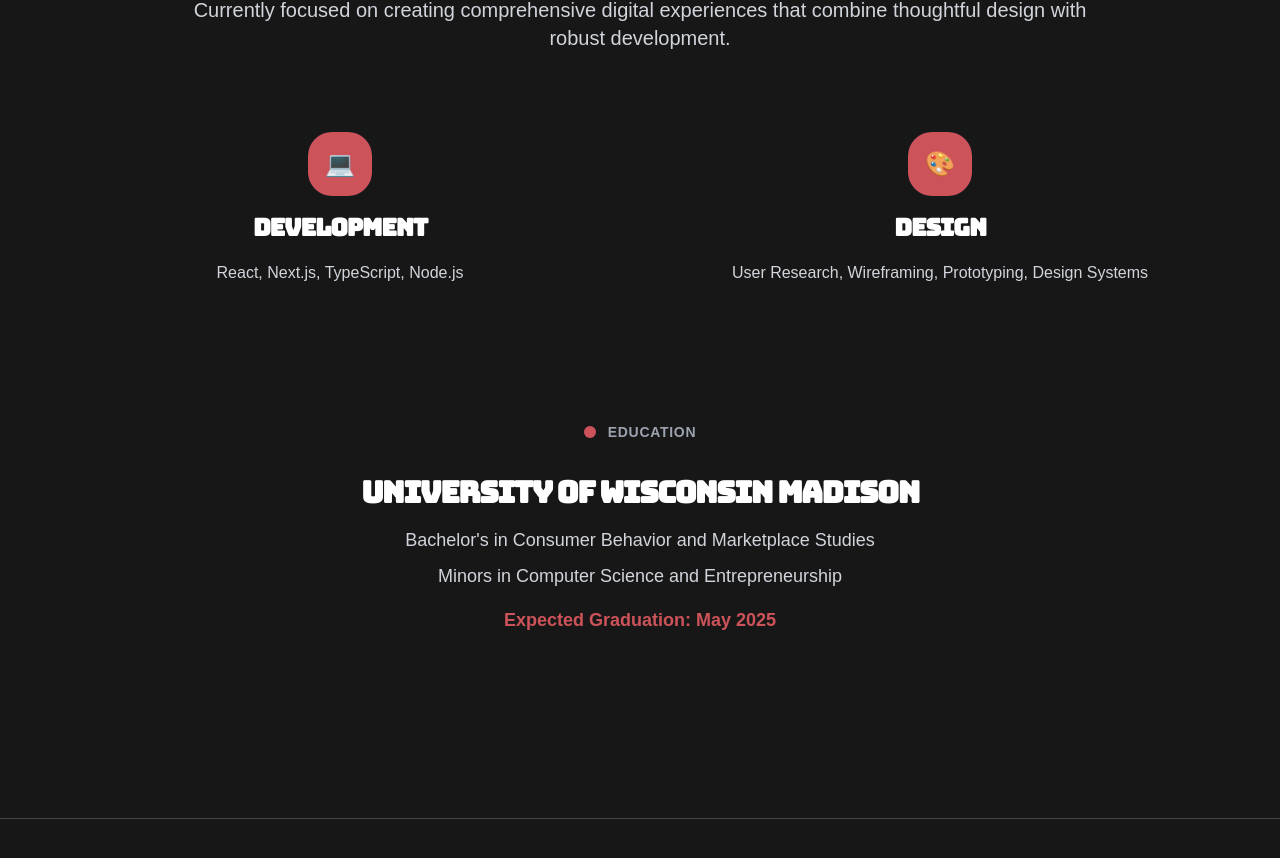
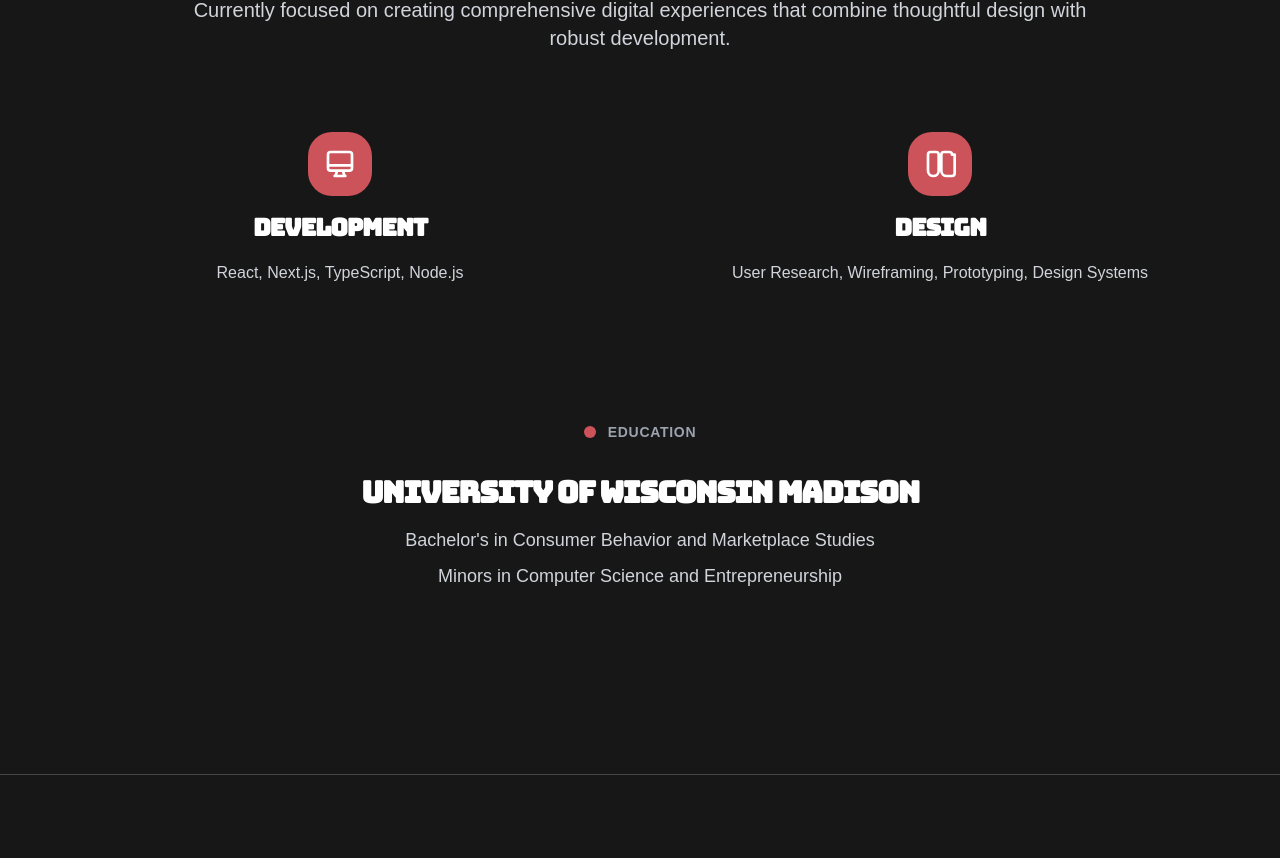
Before and after one commit to jecochran-0/JakeCPortfolio, a Next.js app: page /about in a window 1280 px wide. Shown: the part 3380-4238 px from the top of the page. Built offline with nearby package versions, Linux system fonts and the light colour scheme.

Commit message:
Update experience section icons to white outline SVGs and remove expected graduation text since already graduated

```diff
--- a/app/about/page.tsx
+++ b/app/about/page.tsx
@@ -531,7 +531,9 @@ export default function AboutPage() {
                   >
                     <div className="mb-6">
                       <div className="w-16 h-16 mx-auto rounded-2xl flex items-center justify-center mb-4 text-2xl" style={{ backgroundColor: "#CD535A" }}>
-                        💻
+                        <svg className="w-8 h-8 text-white" fill="none" stroke="currentColor" viewBox="0 0 24 24">
+                          <path strokeLinecap="round" strokeLinejoin="round" strokeWidth={2} d="M9.75 17L9 20l-1 1h8l-1-1-.75-3M3 13h18M5 17h14a2 2 0 002-2V5a2 2 0 00-2-2H5a2 2 0 00-2 2v10a2 2 0 002 2z" />
+                        </svg>
                       </div>
                       <h4 className="text-xl sm:text-2xl font-black text-white mb-4" style={{ fontFamily: "Bungee, Arial Black, sans-serif" }}>
                         DEVELOPMENT
@@ -551,7 +553,9 @@ export default function AboutPage() {
                   >
                     <div className="mb-6">
                       <div className="w-16 h-16 mx-auto rounded-2xl flex items-center justify-center mb-4 text-2xl" style={{ backgroundColor: "#CD535A" }}>
-                        🎨
+                        <svg className="w-8 h-8 text-white" fill="none" stroke="currentColor" viewBox="0 0 24 24">
+                          <path strokeLinecap="round" strokeLinejoin="round" strokeWidth={2} d="M7 21a4 4 0 01-4-4V5a2 2 0 012-2h4a2 2 0 012 2v12a4 4 0 01-4 4zM21 5a2 2 0 00-2-2h-4a2 2 0 00-2 2v12a4 4 0 004 4h4a2 2 0 002-2V5z" />
+                        </svg>
                       </div>
                       <h4 className="text-xl sm:text-2xl font-black text-white mb-4" style={{ fontFamily: "Bungee, Arial Black, sans-serif" }}>
                         DESIGN
@@ -583,11 +587,8 @@ export default function AboutPage() {
                   <p className="text-lg text-gray-300 mb-2" style={{ fontFamily: "Montserrat, sans-serif" }}>
                     Bachelor's in Consumer Behavior and Marketplace Studies
                   </p>
-                  <p className="text-lg text-gray-300 mb-4" style={{ fontFamily: "Montserrat, sans-serif" }}>
+                  <p className="text-lg text-gray-300" style={{ fontFamily: "Montserrat, sans-serif" }}>
                     Minors in Computer Science and Entrepreneurship
-                  </p>
-                  <p className="text-lg font-bold" style={{ color: "#CD535A", fontFamily: "Montserrat, sans-serif" }}>
-                    Expected Graduation: May 2025
                   </p>
                 </motion.div>
               </div>
```
